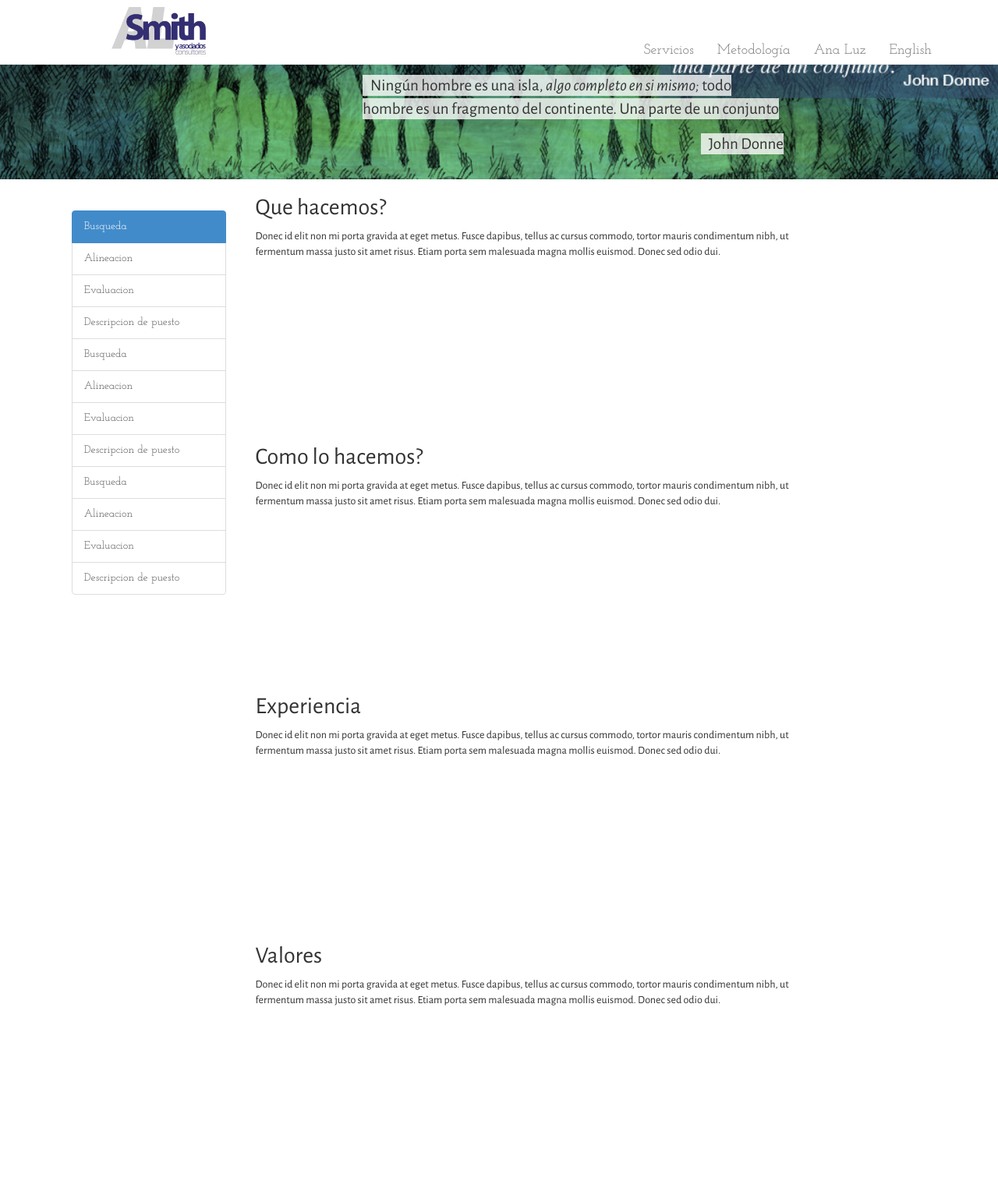
After one commit to fdiazsmith/alsmith, a PHP site: page /servicios.php in a window 1280 px wide. The commit adds this page. Shown: the whole page at 78% size. Run offline with PHP 8.4, Linux system fonts and the light colour scheme.

Commit message:
adds metodologia and servicios

```diff
--- a/_/css/main.css
+++ b/_/css/main.css
@@ -44,7 +44,11 @@
   font-size: 18px;
   background-color: white !important;
 }
+.als{
+  font-family: 'Alegreya Sans', sans-serif !important;
+}
 .Al{
+
   font-weight: 900;
   font-size: 40px;
   font-style: italic;
--- a/_/php/header.php
+++ b/_/php/header.php
@@ -7,17 +7,18 @@
         <span class="icon-bar"></span>
         <span class="icon-bar"></span>
       </button>
-      <div class="brand">
-
-        <a class="navbar-brand" href="#"><span class="Al">AL</span><span class="Smith">Smith</span> <span class="associados">y Associados</span></a>
-      </div>
+      <a href="index.php">
+        <div class="brand" >
+          <div class="navbar-brand als" href="#"><span class="Al">AL</span><span class="Smith">Smith</span> <span class="associados">y Associados</span></div>
+        </div>
+      </a>
 
     </div>
       <!-- Collect the nav links, forms, and other content for toggling -->
     <div class="collapse navbar-collapse navbar-right " id="nav-links">
       <ul class="nav navbar-nav navbar-left ">
-        <li class="nav-button "><a href="#">Servicios</a></li>
-        <li class="nav-button"><a href="#">Metodología</a></li>
+        <li class="nav-button "><a href="servicios.php">Servicios</a></li>
+        <li class="nav-button"><a href="metodologia.php">Metodología</a></li>
         <li class="nav-button"><a href="#">Ana Luz</a></li>
         <li class="nav-button"><a href="#">English</a></li>
       </ul>
--- /dev/null
+++ b/servicios.php
@@ -0,0 +1,114 @@
+<!DOCTYPE html>
+<!--[if lt IE 7]>      <html class="no-js lt-ie9 lt-ie8 lt-ie7"> <![endif]-->
+<!--[if IE 7]>         <html class="no-js lt-ie9 lt-ie8"> <![endif]-->
+<!--[if IE 8]>         <html class="no-js lt-ie9"> <![endif]-->
+<!--[if gt IE 8]><!--> <html class="no-js" lang="en"> <!--<![endif]-->
+
+<head>
+    <meta charset="utf-8">
+    <meta http-equiv="X-UA-Compatible" content="IE=edge">
+    <meta name="viewport" content="width=device-width, initial-scale=1">
+    <meta name="description" content="">
+    <meta name="author" content="">
+    <!-- <link rel="shortcut icon" href="../../assets/ico/favicon.ico"> -->
+
+    <title>ALSmith y Asociados</title>
+    <link href='http://fonts.googleapis.com/css?family=Josefin+Slab:100,300,400,700|Alegreya+Sans:100,400,700,900,100italic,400italic,700italic,900italic' rel='stylesheet' type='text/css'>
+    <!-- Custom styles for this template -->
+        <link rel="stylesheet" href="_/css/main.css">
+    <!-- Bootstrap core CSS -->
+    <link rel="stylesheet" href="bower_components/normalize-css/normalize.css">
+    <link rel="stylesheet" href="bower_components/bootstrap/dist/css/bootstrap.css">
+    <!-- Just for debugging purposes. Don't actually copy this line! -->
+    <!--[if lt IE 9]><script src="../../assets/js/ie8-responsive-file-warning.js"></script><![endif]-->
+
+    <!-- HTML5 shim and Respond.js IE8 support of HTML5 elements and media queries -->
+    <!--[if lt IE 9]>
+      <script src="https://oss.maxcdn.com/libs/html5shiv/3.7.0/html5shiv.js"></script>
+      <script src="https://oss.maxcdn.com/libs/respond.js/1.4.2/respond.min.js"></script>
+    <![endif]-->
+  </head>
+
+  <body>
+    <!-- HEADER -->
+    <?php include '_/php/header.php';?>
+
+    <!-- Main jumbotron for a primary marketing message or call to action -->
+
+
+<main>
+    <?php include '_/php/jumbotron.php';?>
+
+
+      <!-- Example row of columns -->
+      <div class="row content">
+        <div class="nav nav-stacked affix-top col-xs-12 col-sm-3 col-sm-offset-0
+                                          col-md-2 col-md-offset-1" id="side-nav">
+          <div class="list-group   nav nav-stacked" >
+            <a href="#" class="list-group-item active">Busqueda</a>
+            <a href="#como" class="list-group-item">Alineacion</a>
+            <a href="#experiencia" class="list-group-item">Evaluacion</a>
+            <a href="#valores" class="list-group-item">Descripcion de puesto</a>
+            <a href="#" class="list-group-item ">Busqueda</a>
+            <a href="#como" class="list-group-item">Alineacion</a>
+            <a href="#experiencia" class="list-group-item">Evaluacion</a>
+            <a href="#valores" class="list-group-item">Descripcion de puesto</a>
+            <a href="#" class="list-group-item ">Busqueda</a>
+            <a href="#como" class="list-group-item">Alineacion</a>
+            <a href="#experiencia" class="list-group-item">Evaluacion</a>
+            <a href="#valores" class="list-group-item">Descripcion de puesto</a>
+          </div> <!-- list group -->
+        </div>
+
+      <section class="descropcion-wrapper">
+        <div class="descripcion ">
+
+            <div class="explicacion col-sm-7 col-sm-offset-3" id="que-hacemos">
+            <h2>Que hacemos?</h2>
+            <p>Donec id elit non mi porta gravida at eget metus. Fusce dapibus, tellus ac cursus commodo, tortor mauris condimentum nibh, ut fermentum massa justo sit amet risus. Etiam porta sem malesuada magna mollis euismod. Donec sed odio dui. </p>
+
+          </div> <!-- explicacion -->
+        </div><!-- descripcion -->
+        <div class="descripcion ">
+            <div class="explicacion col-sm-7 col-sm-offset-3" id="como">
+            <h2>Como lo hacemos?</h2>
+            <p>Donec id elit non mi porta gravida at eget metus. Fusce dapibus, tellus ac cursus commodo, tortor mauris condimentum nibh, ut fermentum massa justo sit amet risus. Etiam porta sem malesuada magna mollis euismod. Donec sed odio dui. </p>
+
+          </div> <!-- explicacion -->
+        </div><!-- descripcion -->
+        <div class="descripcion ">
+
+            <div class="explicacion col-sm-7 col-sm-offset-3" id="experiencia">
+            <h2>Experiencia</h2>
+            <p>Donec id elit non mi porta gravida at eget metus. Fusce dapibus, tellus ac cursus commodo, tortor mauris condimentum nibh, ut fermentum massa justo sit amet risus. Etiam porta sem malesuada magna mollis euismod. Donec sed odio dui. </p>
+
+          </div> <!-- explicacion -->
+          </div><!-- descripcion -->
+        <div class="descripcion ">
+
+            <div class="explicacion col-sm-7 col-sm-offset-3" id="valores">
+            <h2>Valores</h2>
+            <p>Donec id elit non mi porta gravida at eget metus. Fusce dapibus, tellus ac cursus commodo, tortor mauris condimentum nibh, ut fermentum massa justo sit amet risus. Etiam porta sem malesuada magna mollis euismod. Donec sed odio dui. </p>
+
+          </div> <!-- explicacion -->
+        </div><!-- descripcion -->
+      </section>
+
+      </div><!-- row content -->
+
+
+<!--
+      <footer class="navbar-bottom" style="position: fixed;">
+        <p>© ALSmith y Associados</p>
+      </footer> -->
+    </div> <!-- /container -->
+</main>
+
+    <!-- Bootstrap core JavaScript
+    ================================================== -->
+    <!-- Placed at the end of the document so the pages load faster -->
+    <script src="bower_components/jquery/dist/jquery.min.js"></script>
+    <script src="bower_components/bootstrap/dist/js/bootstrap.min.js"></script>
+
+
+</body></html>
```
Also changed, not shown: metodologia.php (added, +106 -0 lines), 1 other file.
